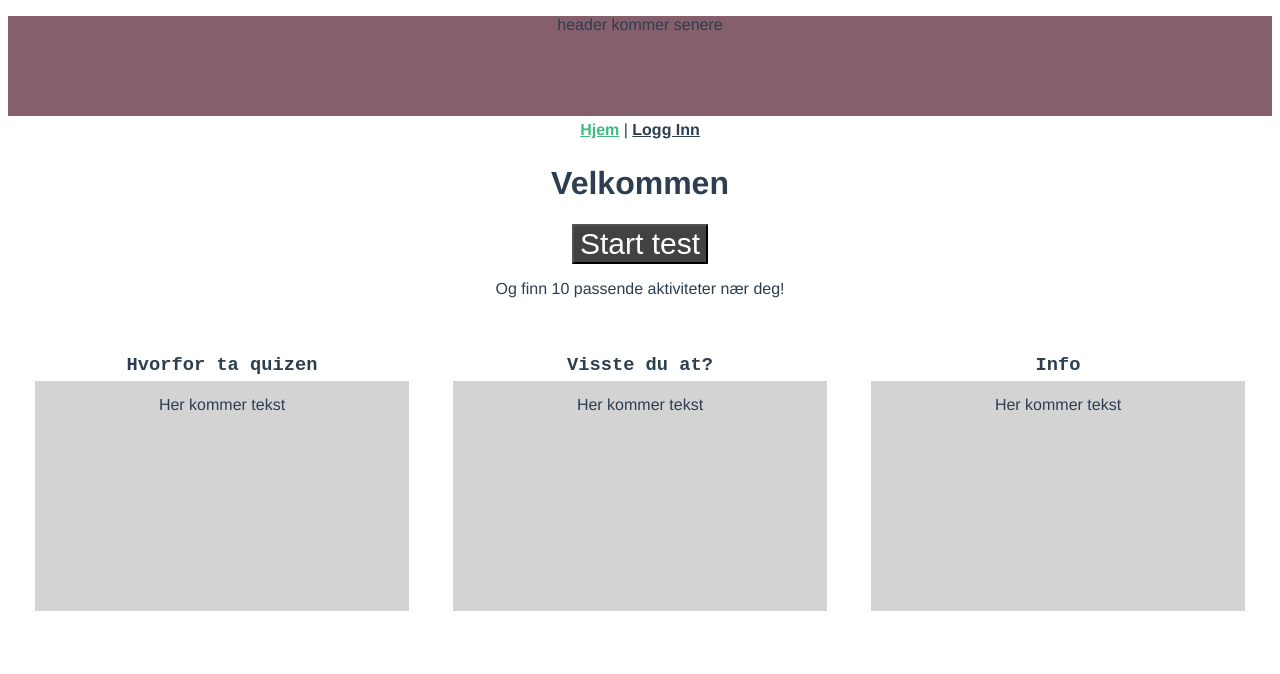
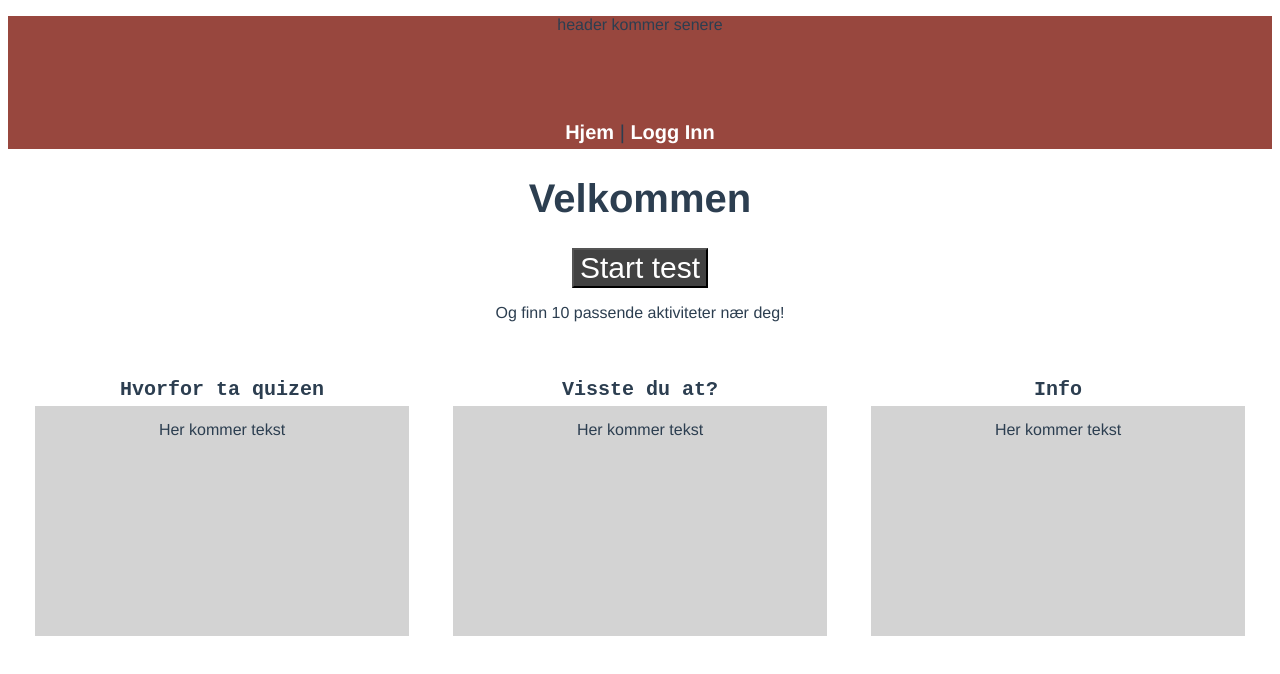
Before and after one commit to h579668/Bachelor, a Vue app in the folder trymes-nettside/: page /#/ in a window 1280 px wide. Shown: the top 674 px of the page. Built offline with nearby package versions, Linux system fonts and the light colour scheme.

Commit message:
Fikset noen småting

```diff
--- a/trymes-nettside/src/App.vue
+++ b/trymes-nettside/src/App.vue
@@ -31,21 +31,28 @@
 #header {
   width: 100%;
   height: 100px;
-  background-color: #865F6D;
+  background-color: #98473E;
 }
 
 #nav {
+  font-size: 20px;
   padding: 5px;
+  background-color: #98473E;
 
 }
 
 #nav a {
+  text-decoration: none;
   font-weight: bold;
-  color: #2c3e50;
+  color: #ffff;
 }
 
 #nav a.router-link-exact-active {
-  color: #42b983;
+  color: #ffff;
+}
+
+#nav a:hover{
+  text-decoration: underline;
 }
 
 #footer {
--- a/trymes-nettside/src/components/AdLogin.vue
+++ b/trymes-nettside/src/components/AdLogin.vue
@@ -1,16 +1,27 @@
 <template>
   <div class="login">
     <h1>{{ loginmsg }}</h1>
-
     <form class="logginn-container">
-      <p>
-        <label>Brukernavn </label>
-        <input class="logginn-input" type="text" />
-      </p>
-      <p>
-        <label>Passord </label>
-        <input class="logginn-input" type="password" />
-      </p>
+      <tbody>
+        <table>
+       <!---   <th>{{ loginmsg }}</th>-->
+          <tr>
+            <td>
+              <label>{{ username }}</label>
+            </td>
+            <td>
+              <input class="logginn-input" type="text" />
+            </td>
+          </tr>
+          <tr>
+            <td>
+              <label>{{ password }}</label>
+            </td>
+            <input class="logginn-input" type="password" />
+            <td></td>
+          </tr>
+        </table>
+      </tbody>
       <button @click="login" id="loginbtn" class="logginn-btn logginn-purple">
         Logg inn
       </button>
@@ -30,6 +41,12 @@ export default {
       //window.location.href = "http://localhost:8080/?#/admenu"
     },
   },
+  data () {
+    return {
+      username: "Brukernavn:",
+      password: "Passord:",
+    };
+  }
 };
 </script>
 
@@ -45,4 +62,9 @@ export default {
   left: 50%;
   transform: translate(-50%, -50%);
 }
+
+td {
+  text-align: right;
+}
+
 </style>
--- a/trymes-nettside/src/components/AdMenu.vue
+++ b/trymes-nettside/src/components/AdMenu.vue
@@ -32,4 +32,7 @@ export default {
   left: 50%;
   transform: translate(-50%, -50%);
 }
+p:hover {
+  text-decoration:underline;
+}
 </style>
--- a/trymes-nettside/src/components/HomePage.vue
+++ b/trymes-nettside/src/components/HomePage.vue
@@ -34,6 +34,11 @@ export default {
 
 <!-- Add "scoped" attribute to limit CSS to this component only -->
 <style scoped>
+
+h1 {
+  font-size: 40px;
+
+}
 #quizButton {
   background-color: #424242;
   color: #ffffff;
@@ -41,6 +46,7 @@ export default {
 }
 
 h3 {
+  font-size: 20px;
   margin: 40px 0 0;
   font-family: "Courier New", Courier, monospace;
 }
--- a/trymes-nettside/src/components/QuestionPage.vue
+++ b/trymes-nettside/src/components/QuestionPage.vue
@@ -32,7 +32,7 @@
 <script>
 export default {
   name: "QuestionPage",
-  props: { title: String, information: String }, //INFORMATION DOES NOT WORK
+  props: { title: String, information: String },
   data() {
     return {
       quizItems: [
--- a/trymes-nettside/src/views/Quiz.vue
+++ b/trymes-nettside/src/views/Quiz.vue
@@ -17,8 +17,8 @@ export default {
   },
   data() {
     return {
-      title: "Hvordan du liker å trene?",
-      information: "Kartlegging av hvordan du liker å drive aktiviteter",
+      title: "Hvordan liker du å trene?",
+      information: "Kartlegging av hvordan du liker å drive med aktiviteter",
     }
   },
 
```
